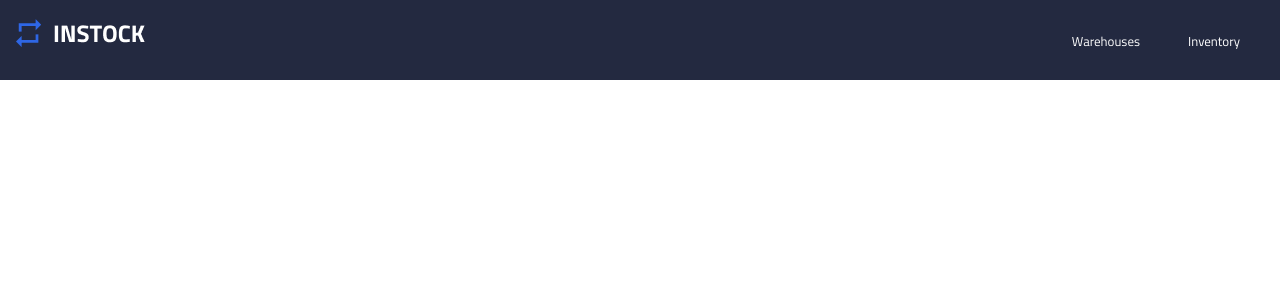
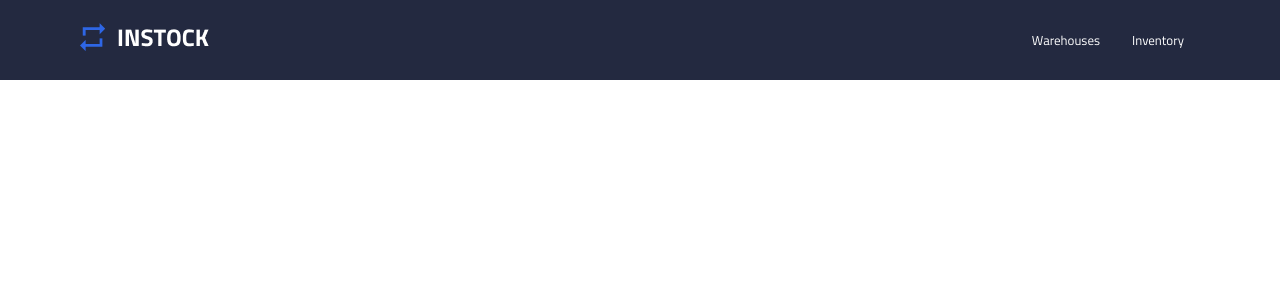
Before and after one commit to luke-mar/instock-ed1-front-end, a React (Create React App) app: page / in a window 1280 px wide. Shown: the top 300 px of the page. Built offline with nearby package versions, Linux system fonts and the light colour scheme.

Commit message:
Finalized styling for header.

```diff
--- a/src/components/Header.js
+++ b/src/components/Header.js
@@ -1,3 +1,4 @@
+import { Link } from "react-router-dom";
 import logo from "../assets/Logo/InStock-Logo_1x.png";
 import "./Header.scss";
 import "../styles/partials/_globals.scss";
@@ -6,13 +7,13 @@ function Header() {
     return (
         <header className="header">
             <div className="header__logo">
-                <img src={logo} alt="InStock Logo at original size"></img>
+                <Link to={"/"}>
+                    <img src={logo} alt="InStock Logo at original size"></img>
+                </Link>
             </div>
             <nav className="header__nav">
-                <ul className="header__navList">
-                    <li className="header__navItem"><a className="header__navItemLink" href="/">Warehouses</a></li>
-                    <li className="header__navItem"><a className="header__navItemLink" href="/">Inventory</a></li>
-                </ul>
+                <Link className="header__navItemLink" to={"/"}>Warehouses</Link>
+                <Link className="header__navItemLink" to={"/"}>Inventory</Link>
             </nav>
         </header>
     )
--- a/src/components/Header.scss
+++ b/src/components/Header.scss
@@ -12,22 +12,22 @@
     align-items: center;
     height: 30vw;
     @include tablet {
+        padding: 24px 32px;
         height: 10vh;
         flex-direction: row;
+    }
+    @include desktop {
+        padding: 24px 80px;
     }
     &__logo {
         padding-bottom: 8px;
         @include tablet {
+            padding-bottom: unset;
             width: 50%;
         }
     }
     &__nav {
         width: 100%;
-        @include tablet {
-            width: 50%;
-        }
-    }
-    &__navList {
         display: flex;
         flex-direction: row;
         justify-content: space-around;
@@ -35,24 +35,33 @@
         padding: 0;
         width: 100%;
         @include tablet {
+            width: 50%;
             justify-content: flex-end;
         }
     }
     &__navItemLink {
+        width: 50%;
+        display: flex;
+        justify-content: center;
         @include m-p2-body-medium;
         color: $primary-white;
         text-decoration: none;
-        padding: 8px 24px;
+        padding: 8px 25%;
+        @include tablet {
+            width: unset;
+            padding: 8px 16px;
+        }
     }
     &__navItemLink:hover {
         font-weight: 600;
         text-decoration: underline;
     }
-    &__navItemLink:active {
+    &__navItemLink:focus {
         background-color: $primary-black;
         color: $primary-white;
         text-decoration: none;
         border-radius: 20px;
         height: 36px;
+        font-weight: 600;
     }
 }
--- a/src/index.js
+++ b/src/index.js
@@ -3,12 +3,13 @@ import ReactDOM from 'react-dom/client';
 import './index.css';
 import App from './App';
 import reportWebVitals from './reportWebVitals';
+import { BrowserRouter } from 'react-router-dom';
 
 const root = ReactDOM.createRoot(document.getElementById('root'));
 root.render(
-  <React.StrictMode>
+  <BrowserRouter>
     <App />
-  </React.StrictMode>
+  </BrowserRouter>
 );
 
 // If you want to start measuring performance in your app, pass a function
```
